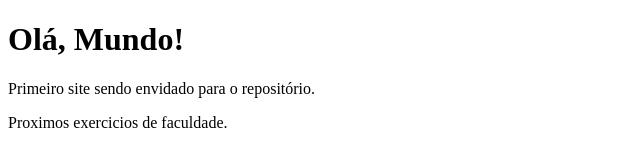
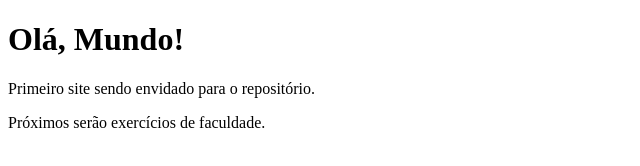
Before and after one commit to AntonioAraujo138/Ola-Mundo, a plain HTML site: page site-repositorio/index.html in a window 1280 px wide. Shown: the full height of the page, 0-640 px from the left. Drawn offline with Linux system fonts and the light colour scheme.

Commit message:
Update index.html

```diff
--- a/site-repositorio/index.html
+++ b/site-repositorio/index.html
@@ -10,6 +10,6 @@
     <h1>Olá, Mundo!</h1>
     <p>Primeiro site sendo envidado para o repositório.</p>
 
-    <p>Proximos exercicios de faculdade.</p>
+    <p>Próximos serão exercícios de faculdade.</p>
 </body>
 </html>
```
